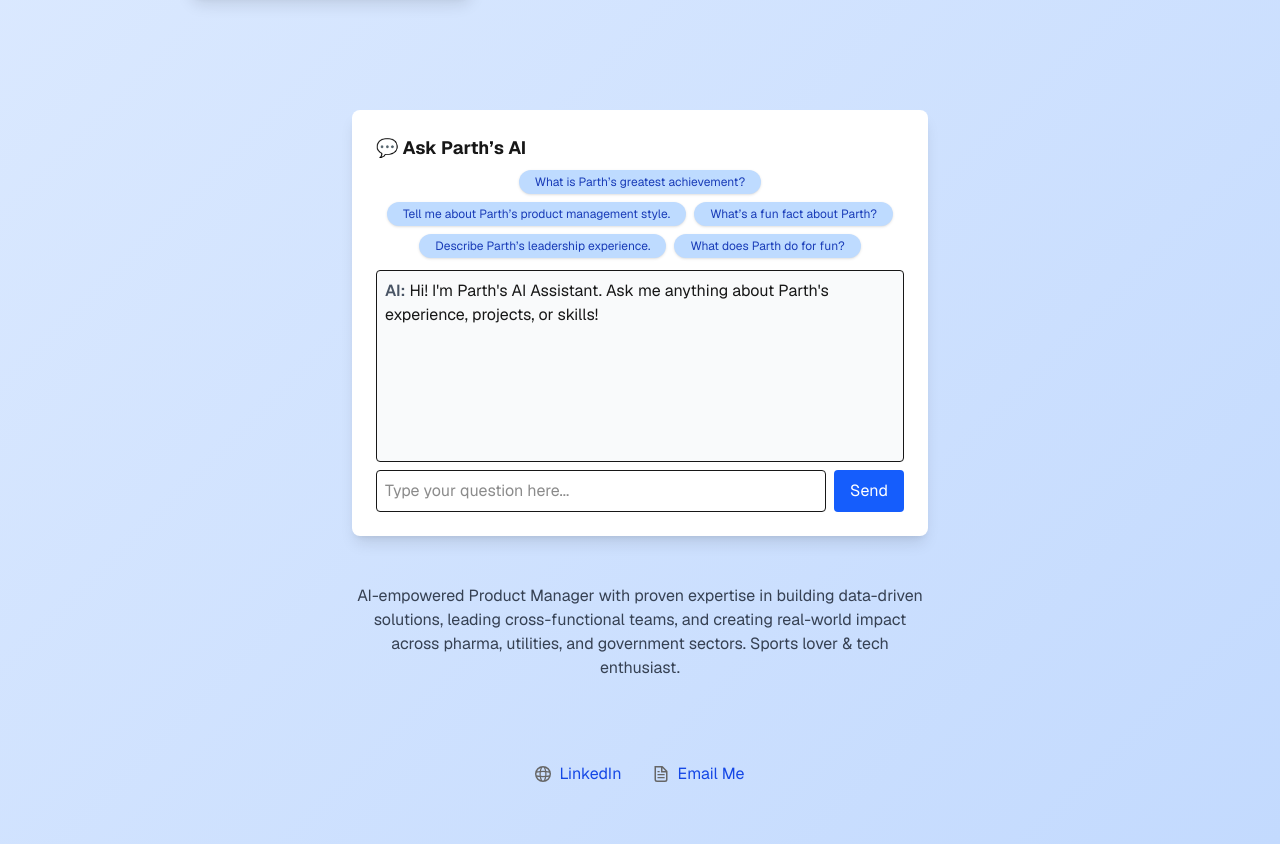
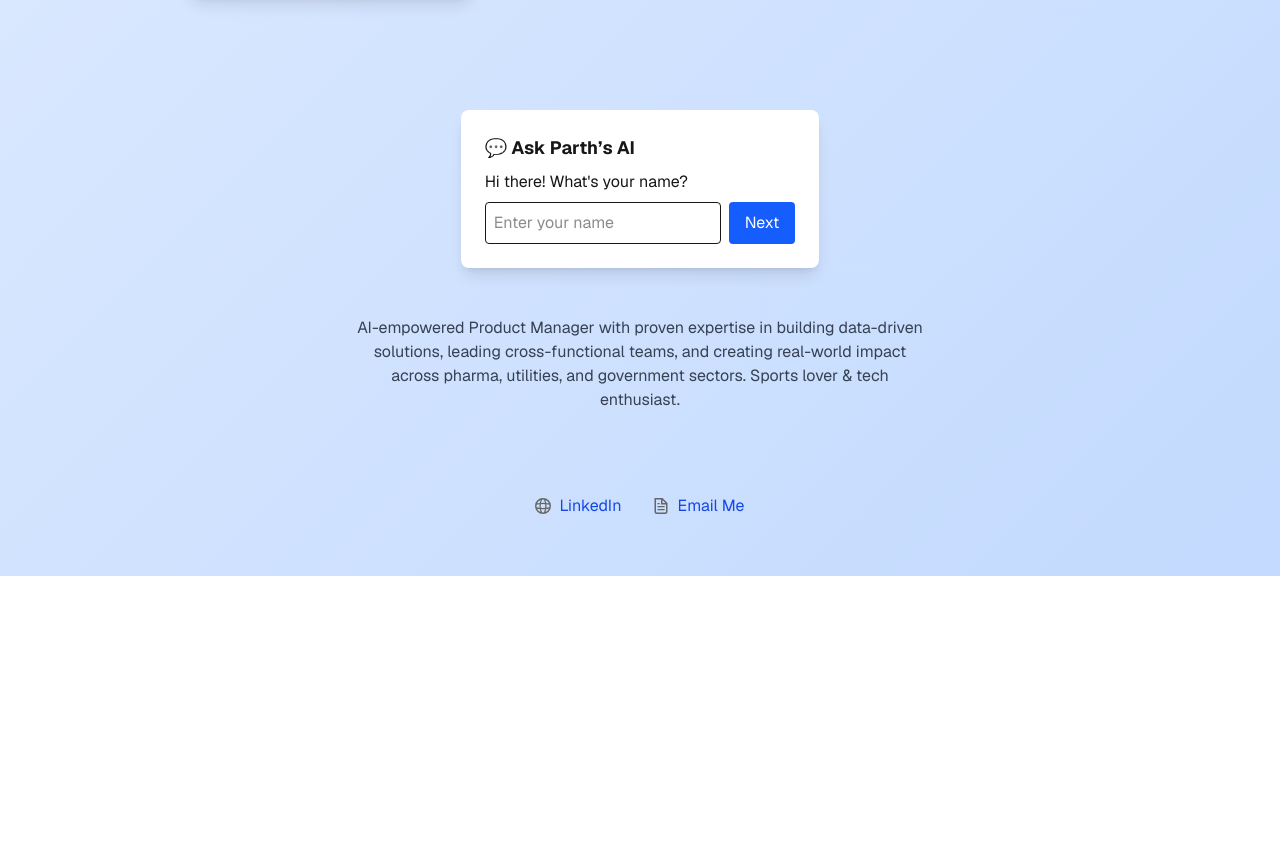
Before and after one commit to Skater000333/nextjs-boilerplate, a Next.js app: page / in a window 1280 px wide. Shown: the part 2022-2866 px from the top of the page. After the commit the page ends 2598 px from the top, so only its background shows below. Built offline with nearby package versions, Linux system fonts and the light colour scheme.

Commit message:
lot of changes3

```diff
--- a/app/Chatbot.tsx
+++ b/app/Chatbot.tsx
@@ -10,15 +10,37 @@ const suggestedQuestions = [
 ];
 
 export default function Chatbot() {
-  const [messages, setMessages] = useState([
+  const [intro, setIntro] = useState({ name: "", purpose: "" });
+  const [step, setStep] = useState(0); // 0: ask name, 1: ask purpose, 2: chat
+  const [messages, setMessages] = useState<any[]>([]);
+  const [input, setInput] = useState("");
+  const [loading, setLoading] = useState(false);
+
+  const handleIntroSubmit = async () => {
+    if (step === 0 && input.trim()) {
+      setIntro((i) => ({ ...i, name: input.trim() }));
+      setInput("");
+      setStep(1);
+    } else if (step === 1 && input.trim()) {
+      setIntro((i) => ({ ...i, purpose: input.trim() }));
+      setStep(2);
+      setInput("");
+      setMessages([
         {
           role: "assistant",
-      content:
-        "Hi! I'm Parth's AI Assistant. Ask me anything about Parth's experience, projects, or skills!",
+          content: `Welcome, ${input.trim()}! Thanks for visiting Parth's portfolio. I see you're here for: "${input.trim()}". Ask me anything about Parth's career, achievements, or personality!`,
         },
       ]);
-  const [input, setInput] = useState("");
-  const [loading, setLoading] = useState(false);
+      // Log visitor for analytics
+      try {
+        await fetch("/api/visitor", {
+          method: "POST",
+          headers: { "Content-Type": "application/json" },
+          body: JSON.stringify({ name: intro.name, purpose: input.trim() }),
+        });
+      } catch {}
+    }
+  };
 
   const sendMessage = async (messageOverride?: string) => {
     const question = messageOverride ?? input;
@@ -31,10 +53,12 @@ export default function Chatbot() {
     const res = await fetch("/api/chat", {
       method: "POST",
       headers: { "Content-Type": "application/json" },
-      body: JSON.stringify({ messages: newMessages }),
+      body: JSON.stringify({
+        intro,
+        messages: newMessages,
+      }),
     });
     const data = await res.json();
-    console.log("API response:", data);
 
     const reply =
       data.choices?.[0]?.message?.content ||
@@ -48,8 +72,34 @@ export default function Chatbot() {
   return (
     <div className="bg-white rounded-lg shadow-lg p-6 max-w-xl mx-auto mt-8">
       <h3 className="font-bold text-lg mb-2">💬 Ask Parth’s AI</h3>
-
-      {/* Suggested Questions */}
+      {step < 2 ? (
+        <div>
+          <div className="mb-2">
+            {step === 0
+              ? "Hi there! What's your name?"
+              : `Hi ${intro.name}! What's your purpose for visiting today? (eg: recruiter, collaboration, just curious...)`}
+          </div>
+          <div className="flex gap-2">
+            <input
+              className="border rounded p-2 flex-1"
+              type="text"
+              value={input}
+              disabled={loading}
+              placeholder={step === 0 ? "Enter your name" : "Enter your reason"}
+              onChange={e => setInput(e.target.value)}
+              onKeyDown={e => e.key === "Enter" && handleIntroSubmit()}
+            />
+            <button
+              className="bg-blue-600 text-white rounded px-4 py-2"
+              disabled={loading || !input}
+              onClick={handleIntroSubmit}
+            >
+              Next
+            </button>
+          </div>
+        </div>
+      ) : (
+        <>
           <div className="mb-3 flex flex-wrap gap-2 justify-center">
             {suggestedQuestions.map((q) => (
               <button
@@ -63,7 +113,6 @@ export default function Chatbot() {
               </button>
             ))}
           </div>
-
           <div className="h-48 overflow-y-auto border p-2 mb-2 rounded bg-gray-50">
             {messages.map((msg, i) => (
               <div
@@ -91,8 +140,8 @@ export default function Chatbot() {
               value={input}
               disabled={loading}
               placeholder="Type your question here..."
-          onChange={(e) => setInput(e.target.value)}
-          onKeyDown={(e) => e.key === "Enter" && sendMessage()}
+              onChange={e => setInput(e.target.value)}
+              onKeyDown={e => e.key === "Enter" && sendMessage()}
             />
             <button
               className="bg-blue-600 text-white rounded px-4 py-2"
@@ -102,6 +151,8 @@ export default function Chatbot() {
               Send
             </button>
           </div>
+        </>
+      )}
     </div>
   );
 }
```
Lines whose indentation alone changed are shown as unchanged.
